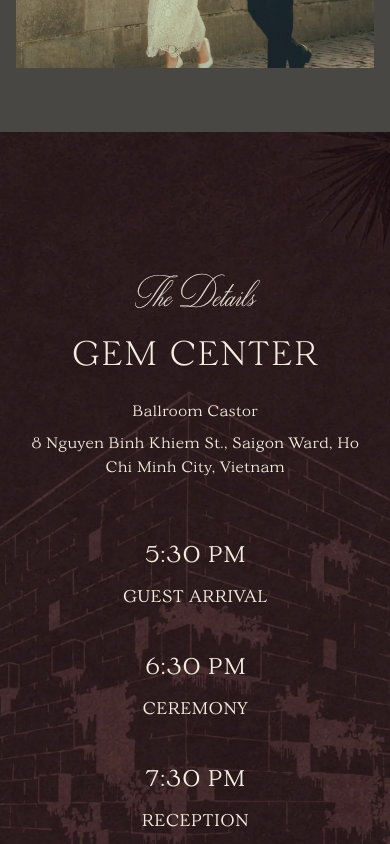
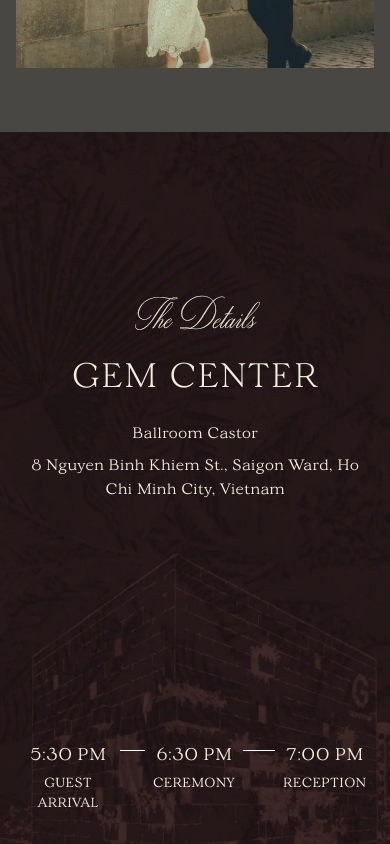
Before and after one commit to trendingfox203/wedding, a Next.js app: page / in a window 390 px wide. Shown: the part 4320-5164 px from the top of the page. Built offline with nearby package versions, Linux system fonts and the light colour scheme; a web font is replaced by a local one.

Commit message:
change frame 3 img

```diff
--- a/components/DetailsSection.tsx
+++ b/components/DetailsSection.tsx
@@ -46,9 +46,12 @@
 
   return (
     <section id="details" className="relative flex min-h-screen items-center overflow-hidden bg-wine py-16 text-cream sm:py-8">
-      <Image src="/images/details-illustration.webp" alt="" fill aria-hidden className="pointer-events-none object-cover" />
+      <div className="absolute inset-0 pointer-events-none">
 
-      <div className="relative mx-auto flex max-w-4xl flex-col items-center gap-3 px-6 text-center">
+        <Image src="/images/details-illustration.webp" alt="" fill aria-hidden className="pointer-events-none hidden sm:block object-cover " />
+        <Image src="/images/details-illustration-mobile.webp" alt="" fill aria-hidden className="pointer-events-none block sm:hidden object-cover " />
+      </div>
+      <div className="relative mx-auto flex max-w-4xl flex-col items-center sm:gap-3 px-6 text-center">
         <AnimatePresence mode="wait">
           {showDressCode ? (
             <motion.div
@@ -98,7 +101,7 @@
               animate={{ opacity: 1 }}
               exit={{ opacity: 0 }}
               transition={fadeTransition}
-              className="flex w-full flex-col items-center gap-3"
+              className="flex w-full flex-col items-center gap-48 sm:gap-3"
             >
               <div className="flex flex-col items-center gap-2">
                 <h2 className="font-milton stroke-thin text-5xl sm:text-6xl">The Details</h2>
@@ -113,17 +116,17 @@
                   and the three times clustered together (not spread edge-to-edge)
                   — matched via a Figma export: gap from address ~= 0.93x the
                   address's own width, schedule row itself compact around center. */}
-              <div className="font-velour mt-12 flex flex-col items-center gap-10 sm:mt-[170px] sm:flex-row sm:gap-2">
+              <div className="font-velour mt-12 flex flex-row items-start sm:items-center sm:mt-[170px] sm:flex-row sm:gap-2">
                 {schedule.map((item, i) => (
-                  <div key={item.label} className="flex items-start gap-10 sm:gap-6">
-                    <div className="flex flex-col items-center gap-3">
-                      <p className="text-2xl sm:text-3xl">{item.time}</p>
-                      <p className="text-lg tracking-normal uppercase text-cream">
+                  <div key={item.label} className="flex items-start sm:gap-6">
+                    <div className="flex flex-col items-center gap-1 sm:gap-3">
+                      <p className="text-lg sm:text-3xl">{item.time}</p>
+                      <p className="text-sm tracking-normal uppercase text-cream">
                         {item.label}
                       </p>
                     </div>
                     {i < schedule.length - 1 && (
-                      <span className="hidden mt-2 mr-5  h-px w-[64px] bg-white sm:block" />
+                      <span className="block mt-2 mx-2 sm:mr-5  h-px w-[32px] sm:w-[64px] bg-white sm:block" />
                     )}
                   </div>
                 ))}
--- a/components/UntilWeMeetAgainSection.tsx
+++ b/components/UntilWeMeetAgainSection.tsx
@@ -35,14 +35,14 @@
       <Image src="/images/until-we-meet-bg-v3.jpg" alt="" fill className="object-cover grayscale" />
       <div className="absolute inset-0 bg-ink/60" />
 
-      <div className="relative mx-auto flex max-w-6xl flex-col items-center gap-10 px-6 sm:flex-row sm:items-center sm:justify-between sm:gap-44">
+      <div className="relative mx-auto flex max-w-6xl flex-col items-center gap-10 px-6  sm:w-[90vw]  sm:flex-row sm:items-center sm:justify-between sm:gap-44">
         <Reveal className="flex flex-col items-center gap-4 text-center">
-          <h2 className="font-velour text-2xl uppercase tracking-[0.25em] sm:text-3xl">
+          <h2 className="font-velour text-xl uppercase tracking-[0.25em] sm:text-3xl">
             {closing.heading}
           </h2>
           {/* <div className="h-px w-14 bg-cream/70" /> */}
-          <p className="font-gt-italic mt-2 text-2xl">{closing.subheading}</p>
-          <p className="font-velour-light text-2xl uppercase tracking-wide">
+          <p className="font-gt-italic mt-2 text-xl sm:text-2xl">{closing.subheading}</p>
+          <p className="font-velour-light text-xl sm:text-2xl uppercase tracking-wide">
             {formatWeddingDateShort()}
           </p>
           {/* <div className="h-px w-14 bg-cream/70" /> */}
@@ -83,8 +83,9 @@
           bottom of the 1920×1080 reference frame — expressed as percentages
           of the section so it scales with the viewport instead of being
           pinned to a fixed pixel spot. */}
+      {/* Dành cho Desktop (chỉ hiện trên sm trở lên) */}
       <div
-        className="absolute"
+        className="absolute hidden sm:block"
         style={{
           left: `${(1150 / 1920) * 100}%`,
           bottom: `${(148 / 1080) * 100}%`,
@@ -94,6 +95,19 @@
       >
         <Image src="/images/frame9_handsignn.png" alt="" fill className="object-contain" />
       </div>
+
+      {/* Dành cho Mobile (chỉ hiện dưới sm) */}
+      <div
+        className="absolute block sm:hidden"
+        style={{
+          left: "16%",
+          bottom: "14%",
+          width: "48%",
+          height: "12%",
+        }}
+      >
+        <Image src="/images/frame9_handsignn.png" alt="" fill className="object-contain" />
+      </div>
     </section>
   );
 }
--- a/lib/wedding-config.ts
+++ b/lib/wedding-config.ts
@@ -39,7 +39,7 @@
   schedule: [
     { time: "5:30 PM", label: "Guest Arrival" },
     { time: "6:30 PM", label: "Ceremony" },
-    { time: "7:30 PM", label: "Reception" },
+    { time: "7:00 PM", label: "Reception" },
   ],
   story: {
     heading: "A Love Story",
```
Also changed, not shown: public/images/details-illustration-mobile.webp (added), public/images/frame3_p3.webp.
